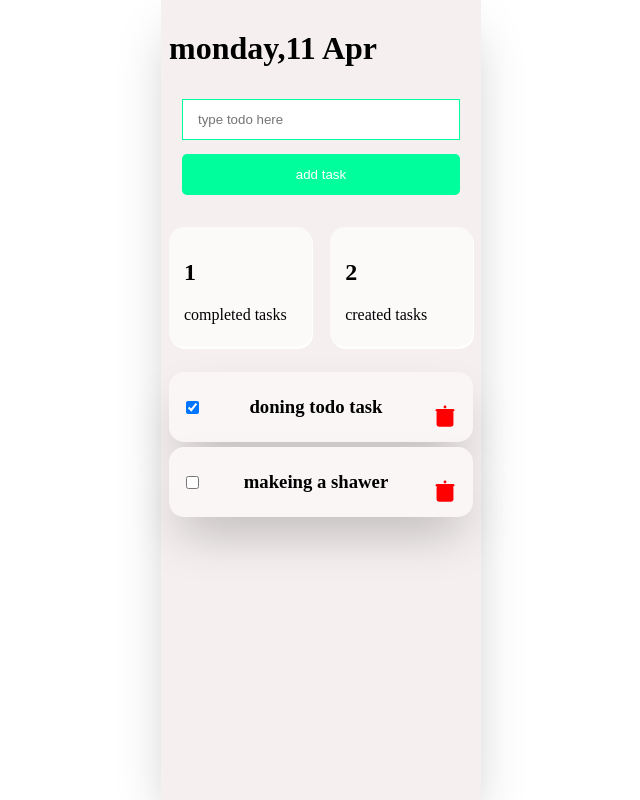
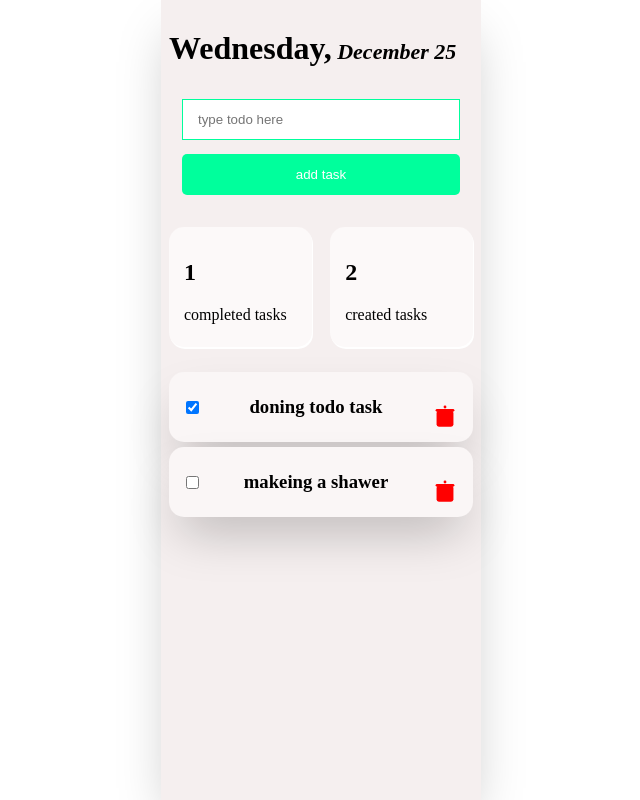
Before and after one commit to HadeelAlwadia/todo-app, a React (Vite) app: page / in a window 1280 px wide. Shown: the whole page, without its empty margins (319-959 px from the left). Built offline with nearby package versions, Linux system fonts and the light colour scheme.

Commit message:
update on todo app

```diff
--- a/src/App.css
+++ b/src/App.css
@@ -19,6 +19,9 @@ main{
 
 
   }
+  .month{
+    font-size: 22px;
+  }
   main >* {
     width: 95%;
     margin:10pX auto ;
--- a/src/App.tsx
+++ b/src/App.tsx
@@ -13,15 +13,14 @@ const todoItems=[{
 
 // Get the current date
 let currentDate = new Date();
-currentDate.getDay()
 // Format the date to show day of the week, month, and day of the month
 let formattedDate = currentDate.toLocaleDateString('en-US', {
   weekday: 'long',  // Full weekday name (e.g., "Monday")
   month: 'long',    // Full month name (e.g., "December")
   day: 'numeric'    // Day of the month (e.g., "26")
 });
-
-
+console.log(formattedDate)
+const [day,month]=formattedDate.split(',')
 
 
 function App() {
@@ -50,7 +49,7 @@ const handleUpdateOnTask = (id:string) => {
 
   return (
     <main className='box-shadow'>
-          <h1 className='data-info'>{'monday,11 Apr'}</h1>
+          <h1 className='data-info'>{day},<i className='month'>{month}</i></h1>
 
       <TodoForm handleAddTask ={handleAddTask}/>
       <TodoData numberOfCreatedTasks={allTasks.length}  numberOfCompletedTasks={numbersOfCompletedTasks}/>
```
